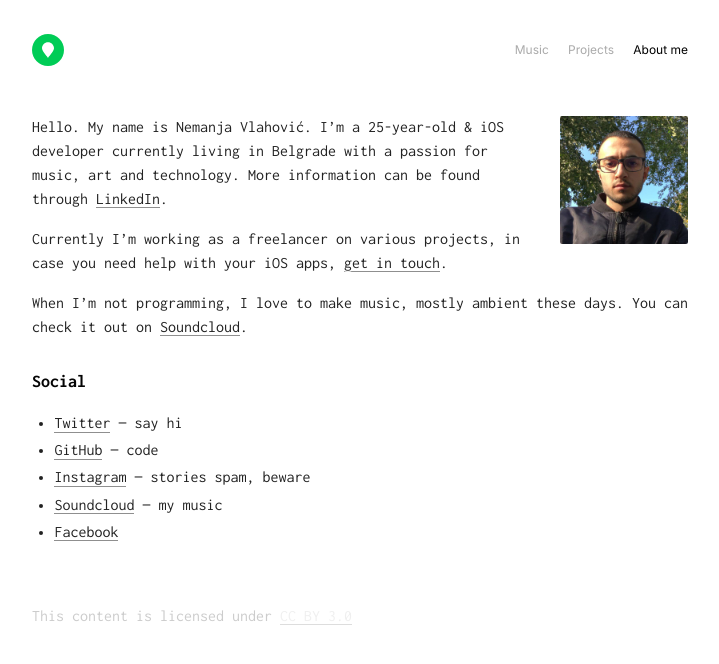
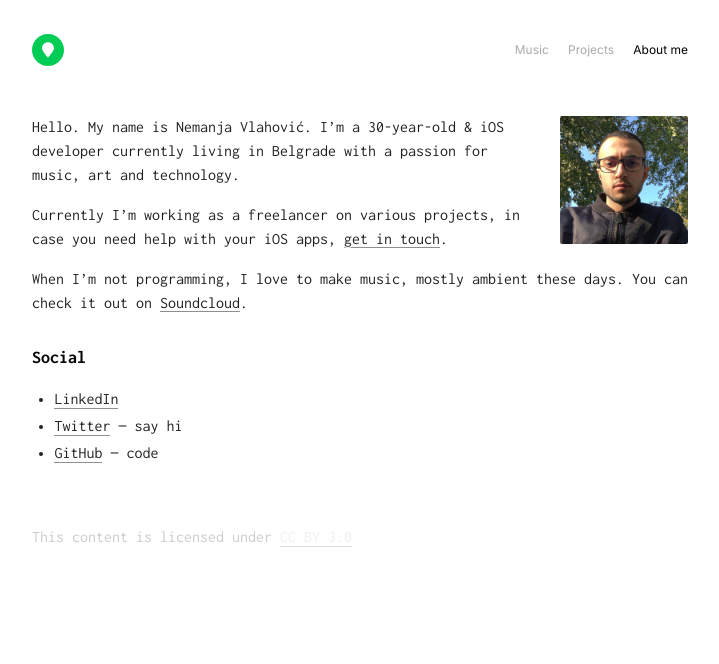
Before and after one commit to nemanjavlahovic/nemanjavlahovic.github.io, a Jekyll site: the page built from about/index.md, in a window 1280 px wide. Shown: the top 664 px of the page, without its empty margins (280-999 px from the left). Built offline with Jekyll 4.4.1, drawn with Linux system fonts in a browser that asks for light colours.

Commit message:
Update index.md

```diff
--- a/about/index.md
+++ b/about/index.md
@@ -6,8 +6,7 @@ title: About
 <img src="portrait.jpg" class="profile-picture" width="128" align="right">
 
 Hello. My name is Nemanja Vlahović.
-I'm a 25-year-old & iOS developer currently living in Belgrade with a passion for music, art and technology.
-More information can be found through [LinkedIn](http://www.linkedin.com/in/nemanjavlahovic).
+I'm a 30-year-old & iOS developer currently living in Belgrade with a passion for music, art and technology.
 
 Currently I'm working as a freelancer on various projects, in case you need help with your iOS apps, [get in touch](<mailto: nemanja@nemanjavlahovic.com>).
 
@@ -15,8 +14,6 @@ When I'm not programming, I love to make music, mostly ambient these days. You c
 
 ### Social
 
-- [Twitter](http://twitter.com/_manjane) — say hi
+- [LinkedIn](http://www.linkedin.com/in/nemanjavlahovic)
+- [Twitter](http://twitter.com/__nemanja) — say hi
 - [GitHub](https://github.com/nemanjavlahovic) — code
-- [Instagram](http://instagram.com/_manjane/) — stories spam, beware
-- [Soundcloud](https://soundcloud.com/subsidedmusic) — my music
-- [Facebook](http://www.facebook.com/nemanjavlahovic)
```
